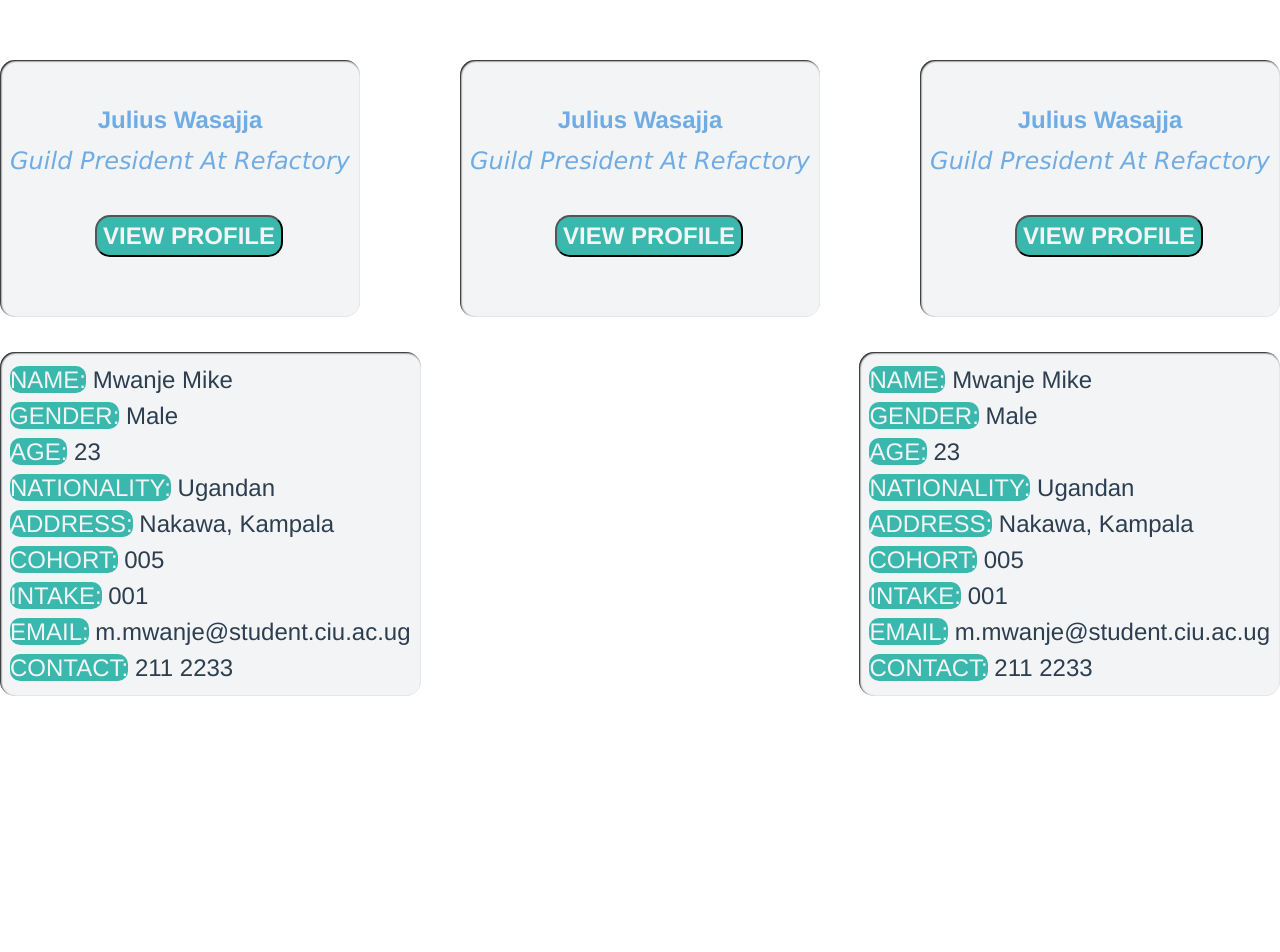
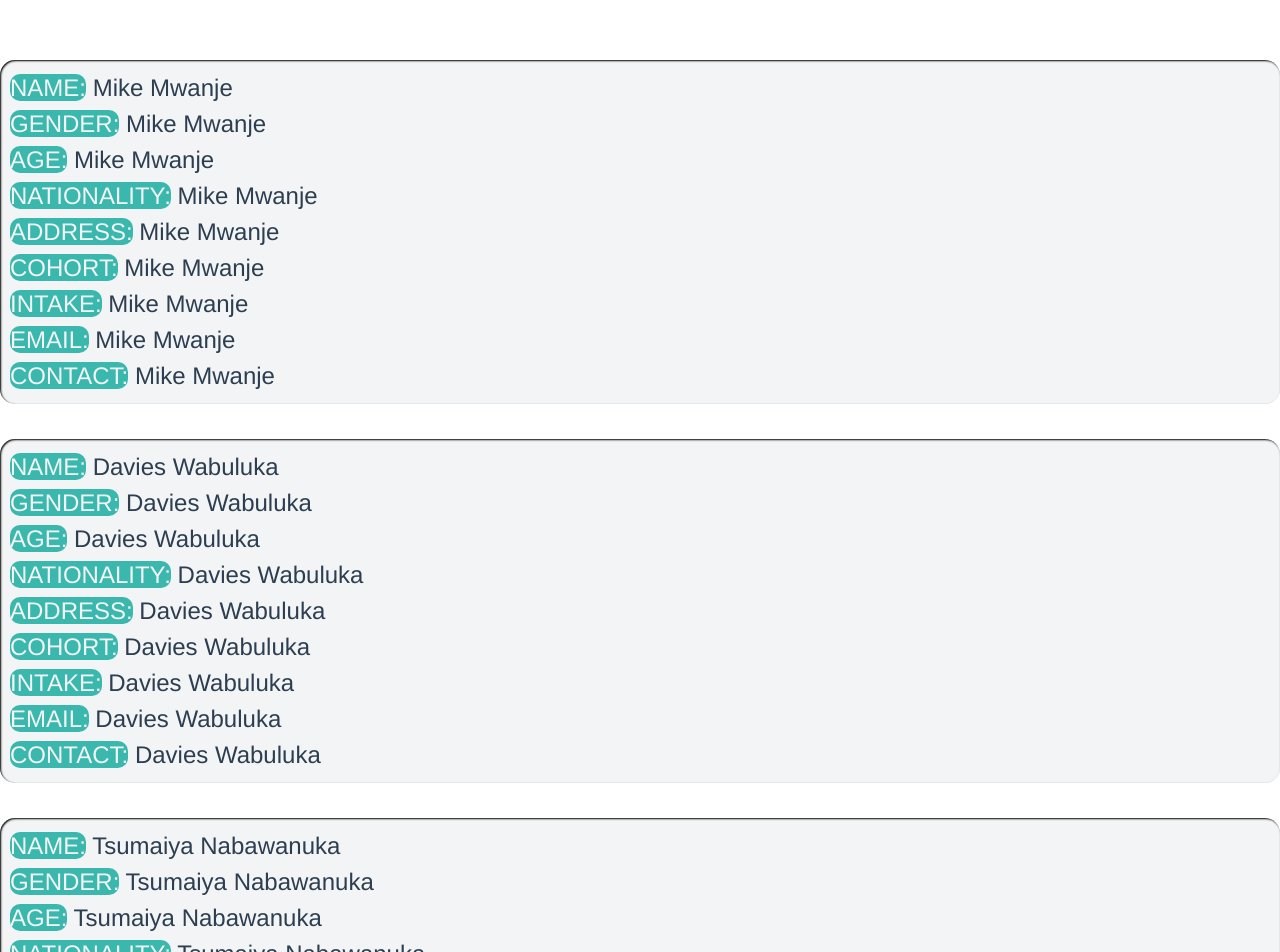
Before and after one commit to RefactoryCatalystCohort005/VueHackathonCohort5, a Vue app: page /details in a window 1280 px wide. Shown: the top 952 px of the page. Before the commit the page ends 800 px from the top, so only its background shows below. Built offline with nearby package versions, Linux system fonts and the light colour scheme.

Commit message:
Linking routes
I added a home page that uses vue router to link to both the
StudentsView and StudentDetails.
I also added dummy data from the array, which will later be
replaced with database data

```diff
--- a/src/App.vue
+++ b/src/App.vue
@@ -1,26 +1,15 @@
-
 <template>
     <div id="app">
         <div id="StudentsViewDiv">
-            <StudentView/>
-            <StudentView/>
-            <StudentView/>
-            <StudentDetails/>
-            <StudentDetails/>
+            <router-view></router-view>
         </div>
     </div>
 </template>
 
 <script>
-
-import StudentView from './components/StudentsView.vue'
-import StudentDetails from './components/StudentDetails.vue'
-
 export default {
   name: 'App',
   components: {
-    StudentView,
-    StudentDetails,
   }
 }
 </script>
@@ -34,9 +23,4 @@ export default {
         color: #2c3e50;
         margin-top: 60px;
     }
-    #StudentsViewDiv {
-        display: flex;
-        flex-wrap: wrap;
-        justify-content: space-between;
-    }
 </style>
--- a/src/components/StudentDetails.vue
+++ b/src/components/StudentDetails.vue
@@ -1,7 +1,8 @@
 <template>
-  <div id="student-card">
+    <div>
+        <div id="student-card" v-for="student in students" v-bind:key="student.studentId">
             <img src alt />
-    <span><b>NAME:</b> Mwanje Mike</span><br />
+            <!-- <span><b>NAME:</b> Mwanje Mike</span><br />
             <span><b>GENDER:</b> Male</span><br />
             <span><b>AGE:</b> 23</span><br />
             <span><b>NATIONALITY:</b> Ugandan</span><br />
@@ -9,13 +10,35 @@
             <span><b>COHORT:</b> 005</span><br />
             <span><b>INTAKE:</b> 001</span><br />
             <span><b>EMAIL:</b> m.mwanje@student.ciu.ac.ug</span><br />
-    <span><b>CONTACT:</b>  211 2233</span><br />
+            <span><b>CONTACT:</b>  211 2233</span><br />  -->
+            <span><b>NAME:</b> {{student.name}}</span><br />
+            <span><b>GENDER:</b> {{student.name}}</span><br />
+            <span><b>AGE:</b> {{student.name}}</span><br />
+            <span><b>NATIONALITY:</b> {{student.name}}</span><br />
+            <span><b>ADDRESS:</b> {{student.name}}</span><br />
+            <span><b>COHORT:</b> {{student.name}}</span><br />
+            <span><b>INTAKE:</b> {{student.name}}</span><br />
+            <span><b>EMAIL:</b> {{student.name}}</span><br />
+            <span><b>CONTACT:</b>  {{student.name}}</span><br />
+        </div>
     </div>
 </template>
 
 <script>
 export default {
-  name: "StudentDetails",
+    name: 'StudentDetails',
+    data(){
+        return {
+            students: [
+                {studentId: 'STD-001', name: 'Mike Mwanje', institute: 'Refactory', role: 'Student'},
+                {studentId: 'STD-002', name: 'Davies Wabuluka', institute: 'Refactory', role: 'Developer'},
+                {studentId: 'STD-003', name: 'Tsumaiya Nabawanuka', institute: 'Refactory', role: 'Applications Designer'},
+                {studentId: 'STD-004', name: 'Queen Emily', institute: 'Refactory', role: 'Class Representative'},
+                {studentId: 'STD-005', name: 'Isaac Semugenyi', institute: 'Refactory', role: 'Co-facilitator'},
+                {studentId: 'STD-006', name: 'Julius Wasajja', institute: 'Refactory', role: 'Gamer'},
+            ]
+        }
+    }
 };
 </script>
 
--- a/src/components/StudentsView.vue
+++ b/src/components/StudentsView.vue
@@ -1,18 +1,31 @@
 <template>
-    <div id="student-card">
-        <img src="" alt="">
-        <h4 id="name">Julius Wasajja</h4>
-        <span><i>Guild President At Refactory</i></span><br/><br />
-        <a href="StudentDetails">
-            <button>VIEW PROFILE</button>
-        </a>
+    <div>
+        <div id="student-card" v-for="student in students" v-bind:key="student.studentId">
+            <img alt="Student Image" src="../assets/logo.png">
+            <h4 id="name">{{student.name}}</h4>
+            <span><i>{{student.role}}</i></span><br/><br />
+            <a href="StudentDetails">
+                <button>VIEW PROFILE</button>
+            </a>
+        </div>
     </div>
-
 </template>
 
 <script>
 export default {
-    name: 'StudentsView'
+    name: 'StudentsView',
+    data(){
+        return {
+            students: [
+                {studentId: 'STD-001', name: 'Mike Mwanje', institute: 'Refactory', role: 'Student'},
+                {studentId: 'STD-002', name: 'Davies Wabuluka', institute: 'Refactory', role: 'Developer'},
+                {studentId: 'STD-003', name: 'Tsumaiya Nabawanuka', institute: 'Refactory', role: 'Applications Designer'},
+                {studentId: 'STD-004', name: 'Queen Emily', institute: 'Refactory', role: 'Class Representative'},
+                {studentId: 'STD-005', name: 'Isaac Semugenyi', institute: 'Refactory', role: 'Co-facilitator'},
+                {studentId: 'STD-006', name: 'Julius Wasajja', institute: 'Refactory', role: 'Gamer'},
+            ]
+        }
+    }
 }
 </script>
 
@@ -51,3 +64,6 @@ export default {
         font-weight: thin;
     }
 </style>
+    #StudentsViewDiv {
+        display: flex;
+    }
```
Also changed, not shown: src/main.js (+16 -0 lines). Lines whose indentation alone changed are shown as unchanged.
